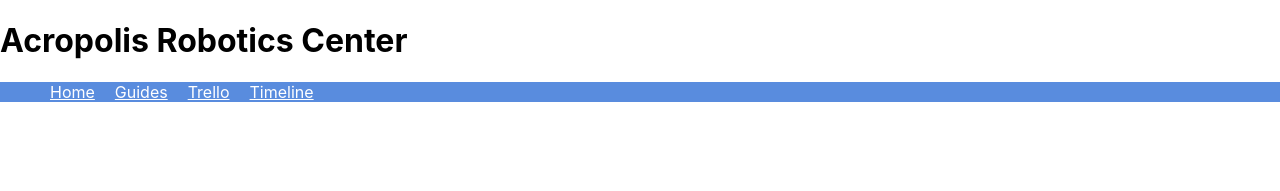
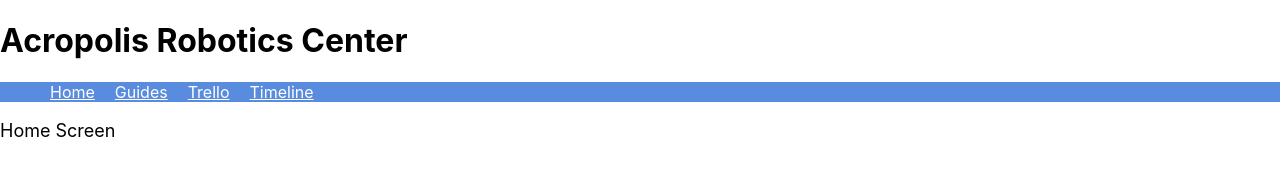
Before and after one commit to Austin-Weng/arc-real, a React (Create React App) app: page / in a window 1280 px wide. Shown: the top 191 px of the page. Built offline with nearby package versions, Linux system fonts and the light colour scheme.

Commit message:
Am working on CSS and getting trello to work Currently its showing that it can't connect

```diff
--- a/src/App.css
+++ b/src/App.css
@@ -36,3 +36,21 @@
     transform: rotate(360deg);
   }
 }
+
+.screen {
+  justify-content: center;
+}
+
+.body-text{
+  color: black;
+  font-size: large;
+}
+
+#trello{
+  width: max-content;
+  height: max-content;
+}
+
+.container {
+  justify-content: center;
+}
--- a/src/App.js
+++ b/src/App.js
@@ -4,9 +4,9 @@ import './App.css';
 
 function App() {
   return (
-    <div className="container">
-      <div className="headerContainer">
-        <h1 className="header">Acropolis Robotics Center</h1>
+    <div class="container">
+      <div class="headerContainer">
+        <h1 class="header">Acropolis Robotics Center</h1>
       </div>
       <Router>
         <nav style={{ backgroundColor: '#598cde', color: 'white' }}>
@@ -18,10 +18,10 @@ function App() {
           </ul>
         </nav>
         <Routes>
-          <Route path="/" exact component={Home} />
-          <Route path="/guides" component={Guides} />
-          <Route path="/trello" component={Trello} />
-          <Route path="/timeline" component={Timeline} />
+          <Route path="/" exact element={<Home/>} />
+          <Route path="/guides" element={<Guides/>} />
+          <Route path="/trello" element={<Trello/>} />
+          <Route path="/timeline" element={<Timeline/>} />
         </Routes>
       </Router>
     </div>
@@ -30,32 +30,32 @@ function App() {
 
 function Home() {
   return (
-    <div className="screen">
-      <p>Home Screen</p>
+    <div class="screen">
+      <p class="body-text">Home Screen</p>
     </div>
   );
 }
 
 function Guides() {
   return (
-    <div className="screen">
-      <p>Guides Screen</p>
+    <div class="screen">
+      <p class="body-text">Guides Screen</p>
     </div>
   );
 }
 
 function Trello() {
   return (
-    <div className="screen">
-      <iframe title="Trello" style={{ width: '100%', height: '100%' }} src="https://trello.com" />
+    <div class="screen">
+      <iframe id="trello" src="https://trello.com/" ></iframe>
     </div>
   );
 }
 
 function Timeline() {
   return (
-    <div className="screen">
-      <p>Timeline</p>
+    <div class="screen">
+      <p class="body-text">Timeline</p>
     </div>
   );
 }
```
